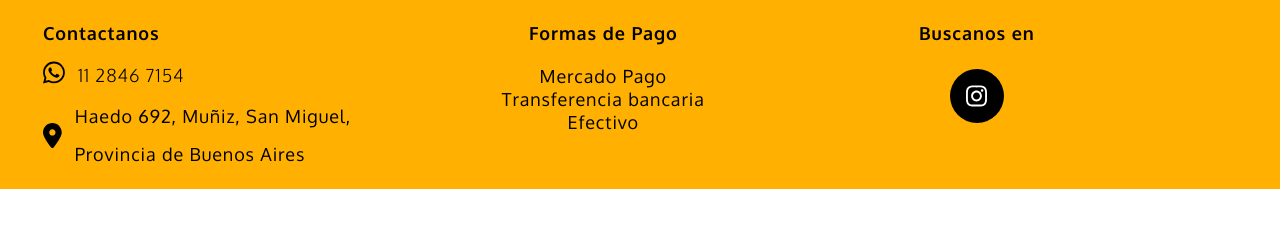
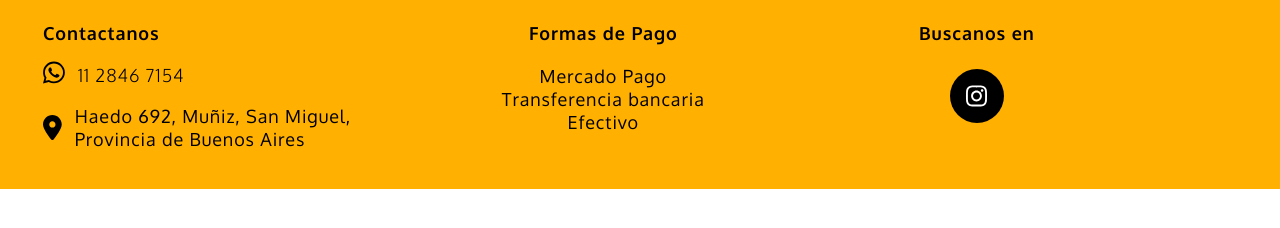
Before and after one commit to Buxtehud/dynama, a plain HTML site: page footer.html in a window 1280 px wide. Drawn offline with Linux system fonts and the light colour scheme.

Commit message:
Desarrollo de footer2

```diff
--- a/footer.html
+++ b/footer.html
@@ -20,7 +20,7 @@
             <i class="fa-solid fa-location-dot icon"></i>
             <div class="location-info">
                 <p>Haedo 692, Muñiz, San Miguel,</p>
-                <p class="marginpar">Provincia de Buenos Aires</p>
+                <p>Provincia de Buenos Aires</p>
             </div>
         </div>
     </div>
```
